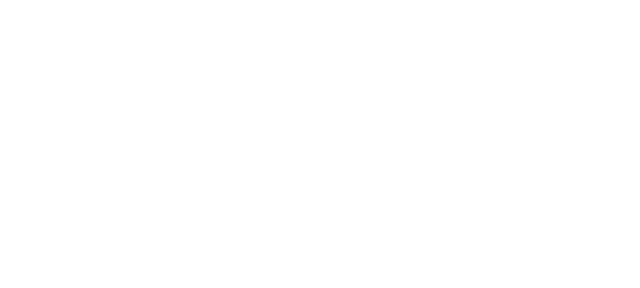
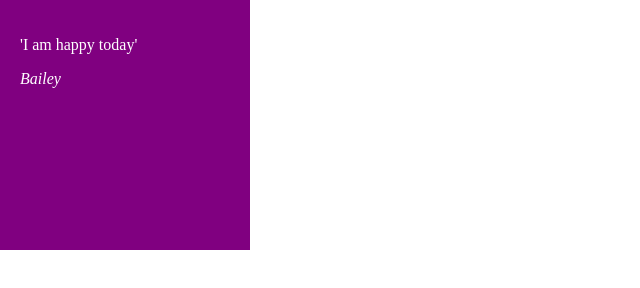
Before and after one commit to bai1493/exercise_three, a plain HTML site: page index.html in a window 1280 px wide. Shown: the whole page, without its empty margins (0-640 px from the left). Drawn offline with nearby package versions, Linux system fonts and the light colour scheme.

Commit message:
layout and such pretty much done

```diff
--- a/css/style.css
+++ b/css/style.css
@@ -7,6 +7,16 @@ html,body{
 	margin: 0;
 }
 
-img {
+img{
 	max-width: 100%;
 }
+
+body{
+	color: white;
+}
+
+div{
+	width: 250px;
+	height: 250px;
+	padding: 20px;
+}
--- a/js/script.js
+++ b/js/script.js
@@ -0,0 +1,18 @@
+var quote1 = {
+	quote: "'I am happy today'",
+	author: "Bailey",
+	tags: ["happy", "random"],
+	color: "#800080",
+	display: function() {
+		var quoteString = "";
+		quoteString += "<div style='background:" + this.color + "'>";
+		quoteString += "<p>" + this.quote + "</p>";
+		quoteString += "<cite>" + this.author + "</cite>";
+		quoteString += "</div>"
+		$("body").prepend(quoteString)
+	}
+}
+
+quote1.display();
+
+console.log(quote1.quote)
```
